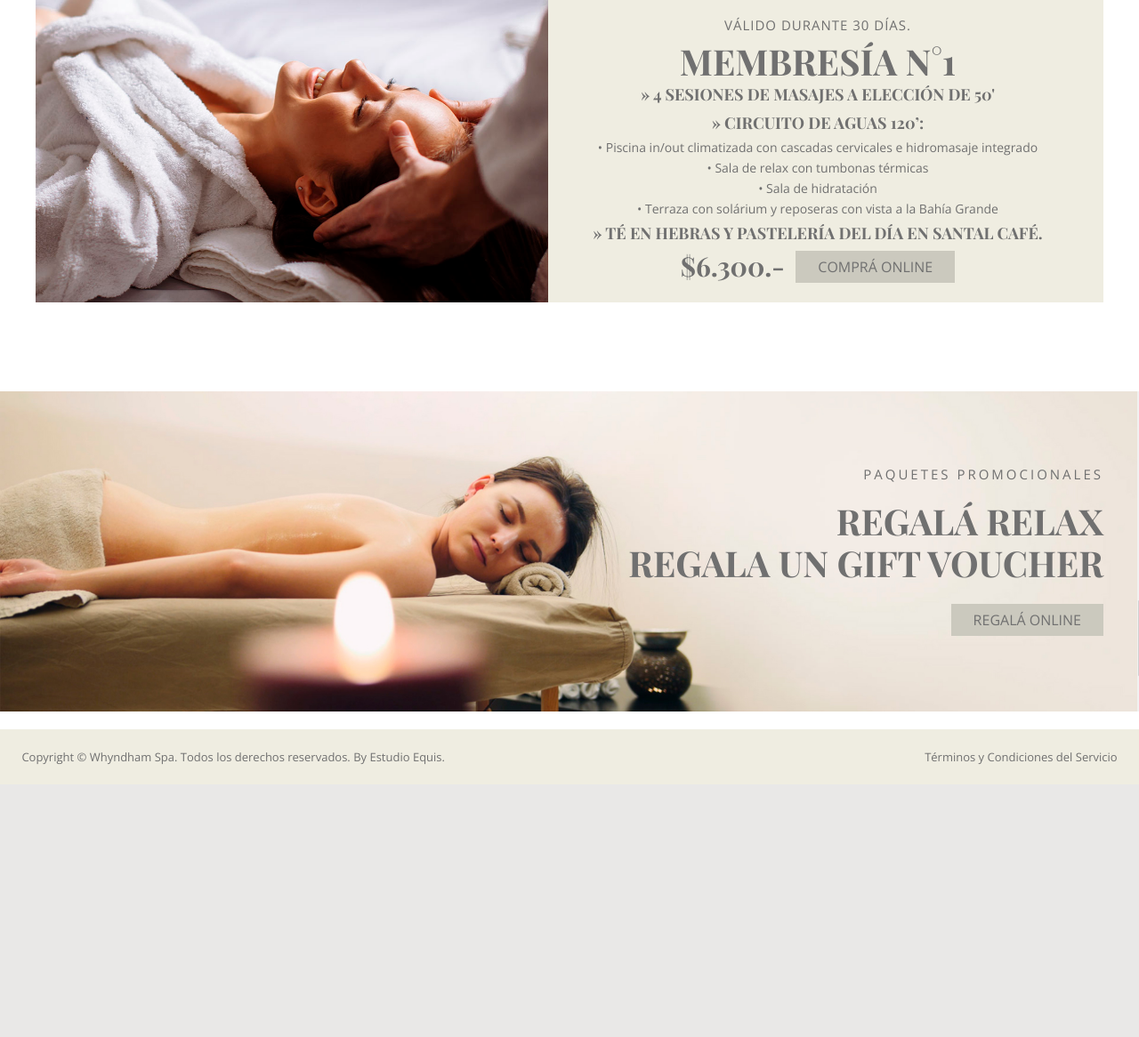
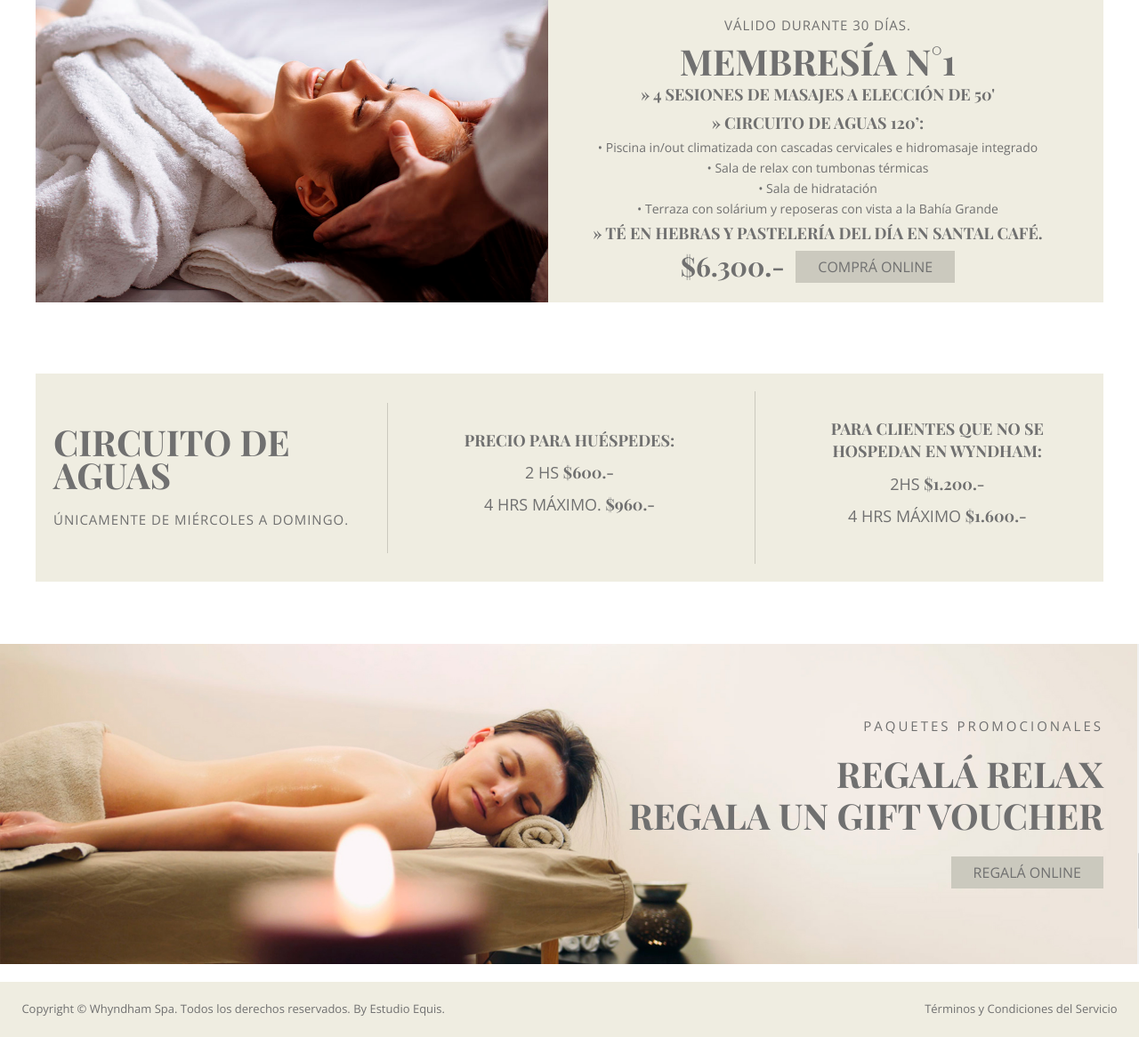
Before and after one commit to ximepaparella/wspa, a PHP site: page /membresias.html in a window 1280 px wide. Shown: the part 1339-2505 px from the top of the page at 89% size. Before the commit the page ends 2221 px from the top, so only its background shows below. Run offline with PHP 8.4, Linux system fonts and the light colour scheme; some libraries are stand-ins or nearby versions.

Commit message:
Se suma módulo de Circuitos de Aguas y sus estilos correspondientes

```diff
--- a/css/site.css
+++ b/css/site.css
@@ -239,6 +239,16 @@ a {
   margin-bottom: 1.875em;
 }
 
+.hlp-border-left-before:before {
+  border-left: 1px solid #CBC9BE;
+  content: "";
+  position: absolute;
+  left: -5%;
+  width: 1px;
+  height: 100%;
+  top: 0;
+}
+
 @font-face {
   font-family: 'icomoon';
   src: url("http://estudioequis.com.ar/wspa/fonts/icomoon.eot?d141zw");
@@ -1903,6 +1913,17 @@ ul.bxslider {
   margin-right: 0.9375em;
 }
 
+.mod-circuits {
+  width: 100%;
+  -webkit-box-align: center;
+      -ms-flex-align: center;
+          align-items: center;
+}
+
+.mod-circuits div {
+  padding: 1.875em 1.25em;
+}
+
 /********** COMPONENTS **********/
 .com-logo {
   font-size: 1.5625rem;
@@ -1971,15 +1992,16 @@ ul.bxslider {
   text-align: center;
   margin: 1.25em 0;
   /*Especificacion para modulos de Tratamientos Verticales*/
-  /*Especificacion para modulos de Tratamientos*/
+  /*Especificacion para modulos de Tratamientos Horizontales */
   /*Especificacion para modulos de Call To Action*/
   /*Especificacion para modulos de Servicios*/
   /*Especificacion para modulos de Servicios*/
-  /*Especificacion para modulos de Tratamiento*/
   /*PAGE TITLE*/
   /*Especificacion para modulos de Call To Action*/
+  /*Especificacion para modulos de Circuitos de Agua*/
   /*TREATMENT TITLE*/
   /*PRE TITLE*/
+  /*PRE TITLE*/
 }
 
 .--vertical .com-title {
@@ -1988,31 +2010,28 @@ ul.bxslider {
 
 .mod-treatment .com-title {
   margin: 0;
-}
-
-.mod-call-to-action.--left .com-title {
-  text-align: left;
-}
-
-.mod-call-to-action.--right .com-title {
-  text-align: right;
-}
-
-.mod-services .com-title {
-  margin-bottom: 80px;
-}
-
-.mod-services .com-title {
-  margin-bottom: 80px;
-}
-
-.mod-treatment .com-title {
   font-size: 1.75em;
   line-height: 2.1875rem;
   font-family: "Playfair Display", serif;
   font-weight: bold;
 }
 
+.mod-call-to-action.--left .com-title {
+  text-align: left;
+}
+
+.mod-call-to-action.--right .com-title {
+  text-align: right;
+}
+
+.mod-services .com-title {
+  margin-bottom: 80px;
+}
+
+.mod-circuits .com-title {
+  position: relative;
+}
+
 .com-title .page-title {
   font-size: 2.5rem;
   font-family: "Playfair Display", serif;
@@ -2022,6 +2041,12 @@ ul.bxslider {
 .mod-call-to-action .com-title .page-title {
   padding: 0.3125em 0;
   line-height: 2.9375rem;
+}
+
+.mod-circuits .com-title .page-title {
+  padding-bottom: 0.625em;
+  line-height: 2.3125rem;
+  text-align: left;
 }
 
 .com-title .treatment-title {
@@ -2037,12 +2062,34 @@ ul.bxslider {
   font-family: "Open Sans", sans-serif;
   font-weight: normal;
   /*Especificacion para modulos de Tratamientos*/
+  /*Especificacion para modulos de Tratamientos*/
 }
 
 .mod-treatment .com-title .pre-title {
   text-transform: uppercase;
   letter-spacing: 1px;
   margin-bottom: 0.3125em;
+}
+
+.mod-circuits .com-title .pre-title {
+  text-transform: uppercase;
+  letter-spacing: 1px;
+  margin-bottom: 0.3125em;
+  text-align: left;
+}
+
+.com-title .sub-title {
+  text-align: center;
+  font-family: "Open Sans", sans-serif;
+  font-size: 1.125rem;
+  padding-bottom: 0.625em;
+  line-height: 1.5625rem;
+  text-transform: uppercase;
+}
+
+.com-title .sub-title strong {
+  font-weight: bold;
+  font-family: "Playfair Display", serif;
 }
 
 .com-grid-item {
--- a/css/site.scss
+++ b/css/site.scss
@@ -34,6 +34,9 @@
 @import 'modules/mod-list';
 @import 'modules/mod-grid';
 
+@import 'modules/mod-circuits';
+
+
 
 /********** COMPONENTS **********/
 @import 'components/com-logo';
--- a/membresias.html
+++ b/membresias.html
@@ -142,8 +142,7 @@
                 <!-- MÓDULO TRATAMIENTO HORIZONTAL A UN PRECIO -->
                 <div class="mod-treatment mb-30 hlp-bg-third one-price">
                     <div class="row no-gap col-6">
-                        <img class="com-image" src="img/tratamientos/tratamiento-facial.png"
-                            alt="MEMBRESÍA N°1" />
+                        <img class="com-image" src="img/tratamientos/tratamiento-facial.png" alt="MEMBRESÍA N°1" />
                     </div>
                     <div class="row no-gap col-6 --description">
                         <div class="com-title">
@@ -172,6 +171,25 @@
                 <!-- /MÓDULO TRATAMIENTO HORIZONTAL A UN PRECIO -->
             </div>
             <!-- /Fila de 1 -->
+
+            <!-- Módulo Circuitos de Agua a 3 columnas -->
+            <section class="row mod-circuits hlp-bg-third row-gap-tablet-3">
+                <div class="com-title">
+                   <h3 class="page-title">CIRCUITO DE AGUAS</h3>
+                   <h4 class="pre-title">Únicamente de Miércoles a Domingo.</h4>
+                </div>
+                <div class="com-title hlp-border-left-before">
+                    <h6 class="sub-title"><strong>Precio para Huéspedes:</strong></h6>
+                    <h6 class="sub-title">2 Hs <strong>$600.-</strong></h6>
+                    <h6 class="sub-title"> 4 Hrs máximo. <strong>$960.-</strong></h6>
+                </div>
+                <div class="com-title hlp-border-left-before">
+                    <h6 class="sub-title"> <strong>Para clientes que no se hospedan en Wyndham:</strong></h6>
+                    <h6 class="sub-title"> 2hs <strong>$1.200.-</strong></h6>
+                    <h6 class="sub-title"> 4 Hrs máximo <strong>$1.600.-</strong> </h6>
+                </div>
+                <!-- /Módulo Circuitos de Agua a 3 columnas -->
+            </section>
         </div>
     </section>
     <!-- /TREATMENT GRID -->
```
Also changed, not shown: css/base/_helpers.scss (+24 -11 lines), css/components/_com-title.scss (+40 -12 lines), css/modules/_mod-circuits.scss (added, +7 -0 lines), 1 other file.
